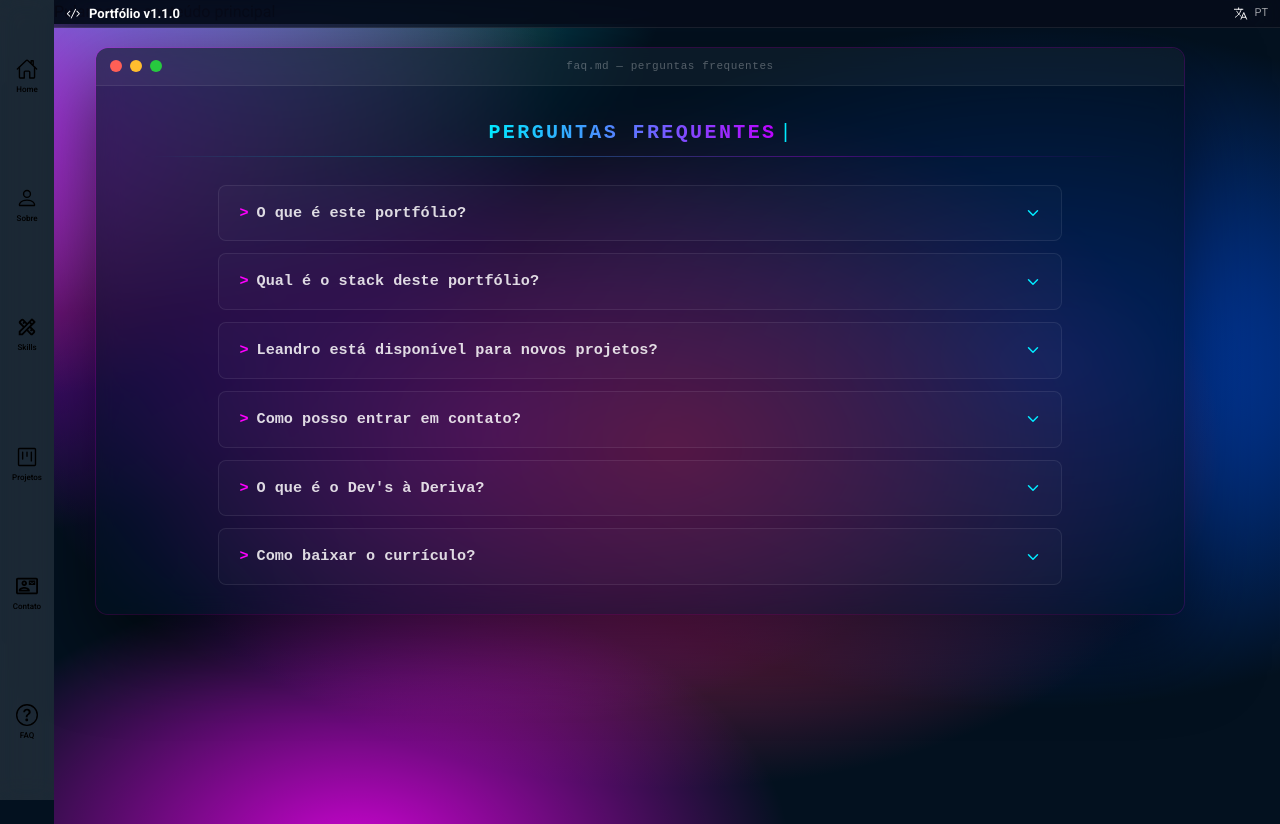
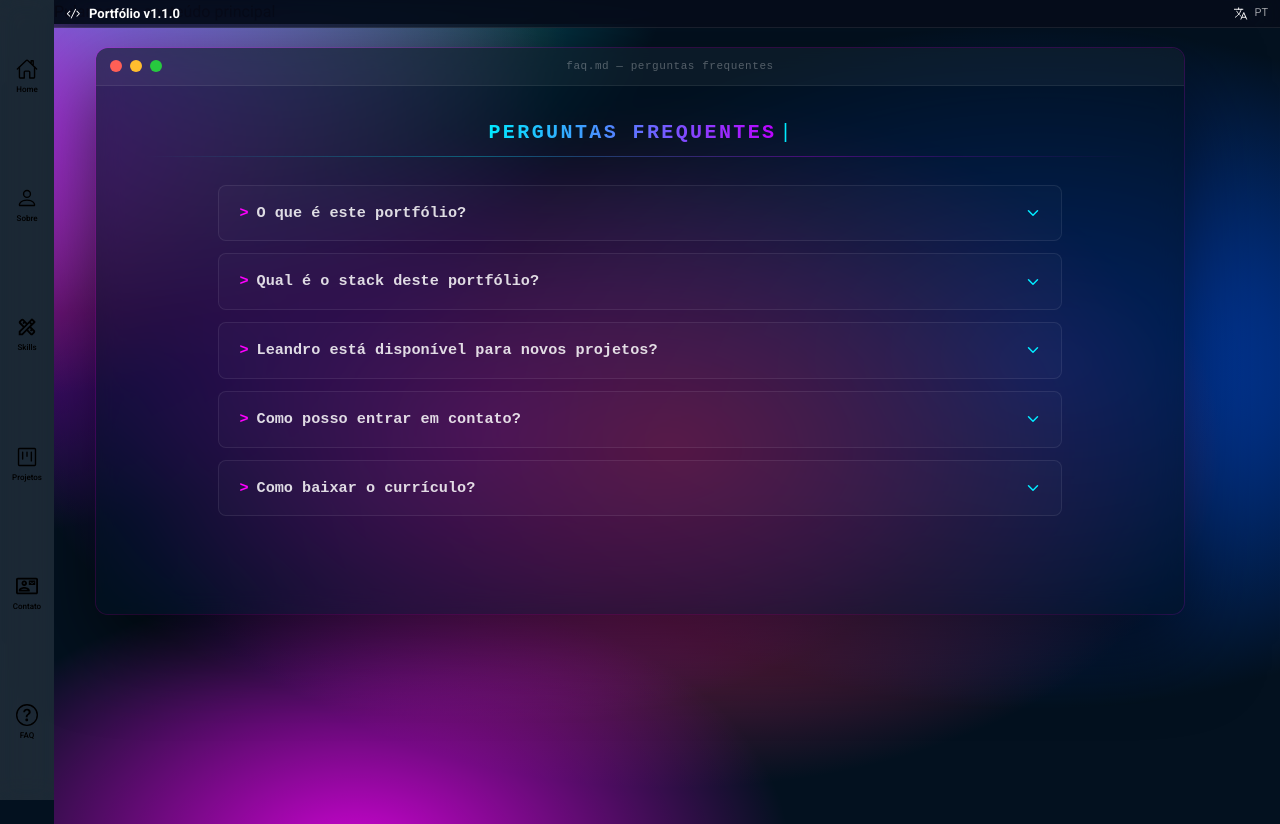
Before and after one commit to LeandroDukievicz/Portifolio-Cyber-Dukie, a Next.js app: page /faq in a window 1280 px wide. Built offline with nearby package versions, Linux system fonts and the light colour scheme.

Commit message:
fix(faq): remover pergunta sobre Dev's à Deriva

```diff
--- a/app/faq/page.tsx
+++ b/app/faq/page.tsx
@@ -23,10 +23,6 @@ const FAQ_PT = [
     a: "Você pode entrar em contato através da página /contato do portfólio, pelo e-mail leandrodukievicz1718@gmail.com, pelo LinkedIn (linkedin.com/in/leandrodukievicz) ou pelo GitHub (github.com/LeandroDukievicz).",
   },
   {
-    q: "O que é o Dev's à Deriva?",
-    a: "Dev's à Deriva é o blog pessoal de Leandro, onde são publicados artigos sobre desenvolvimento web, tecnologia e experiências da carreira. Acesse em devsaderiva.com.br.",
-  },
-  {
     q: "Como baixar o currículo?",
     a: "O currículo pode ser baixado diretamente pela página inicial do portfólio, clicando no botão 'Baixar Currículo', ou digitando 'cv' no terminal.",
   },
@@ -48,10 +44,6 @@ const FAQ_EN = [
   {
     q: "How can I get in touch?",
     a: "You can get in touch through the /contact page, via email at leandrodukievicz1718@gmail.com, LinkedIn (linkedin.com/in/leandrodukievicz), or GitHub (github.com/LeandroDukievicz).",
-  },
-  {
-    q: "What is Dev's à Deriva?",
-    a: "Dev's à Deriva is Leandro's personal blog, where articles about web development, technology, and career experiences are published. Visit it at devsaderiva.com.br.",
   },
   {
     q: "How do I download the resume?",
```
